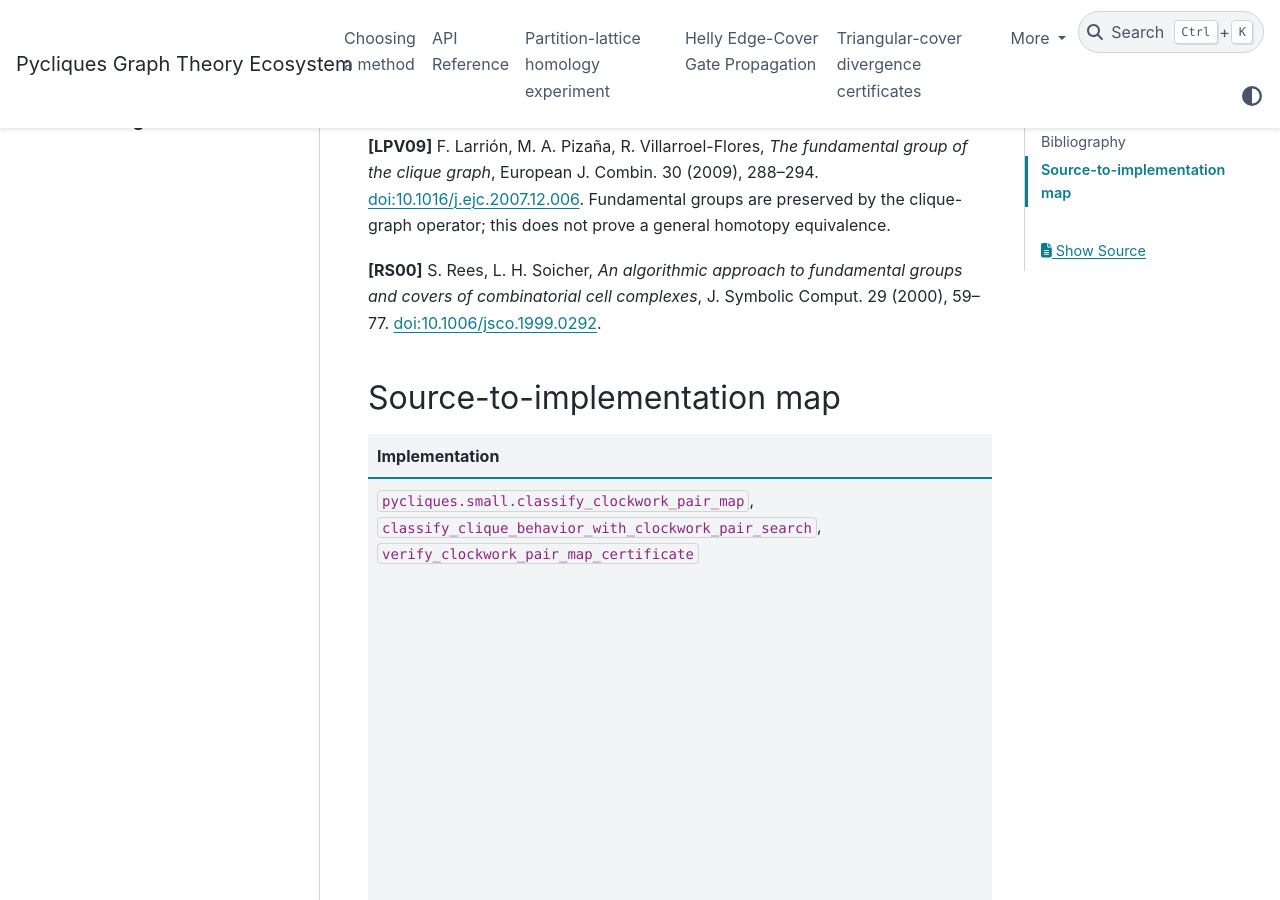
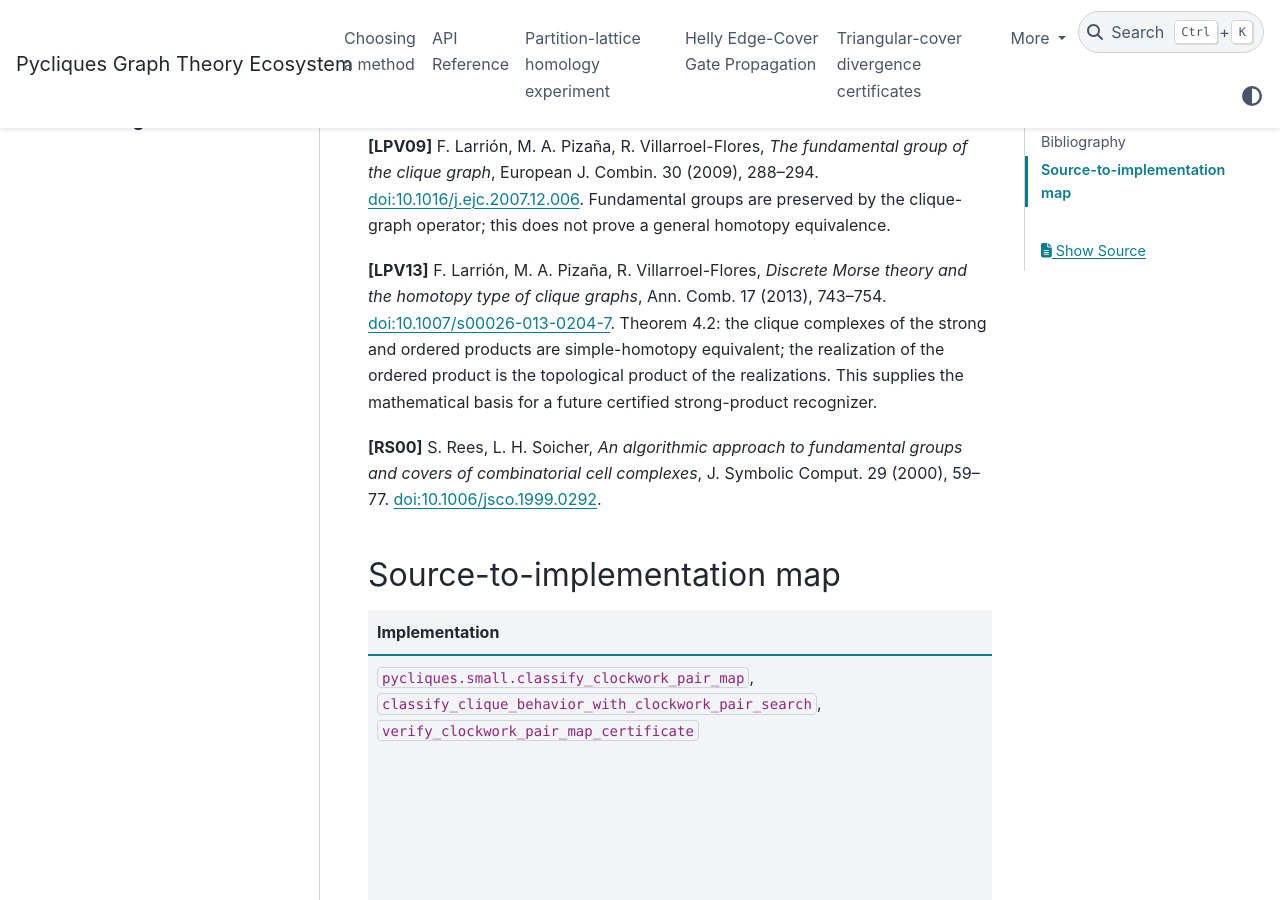
Before and after one commit to rvf0068/pycliques-project, a Sphinx documentation site: the page built from docs/references.rst, in a window 1280 px wide and 900 px high, scrolled down 866 px. Built offline with Sphinx 7.4.7 and the PyData theme 0.15.4, drawn with Linux system fonts in a browser that asks for light colours.

Commit message:
Record LPV13 theorem for planned product recognition

```diff
--- a/docs/references.rst
+++ b/docs/references.rst
@@ -41,6 +41,14 @@ group of the clique graph*, European J. Combin. 30 (2009), 288–294.
 `doi:10.1016/j.ejc.2007.12.006 <https://doi.org/10.1016/j.ejc.2007.12.006>`_.
 Fundamental groups are preserved by the clique-graph operator; this does
 not prove a general homotopy equivalence.
+
+**[LPV13]** F. Larrión, M. A. Pizaña, R. Villarroel-Flores, *Discrete
+Morse theory and the homotopy type of clique graphs*, Ann. Comb. 17 (2013),
+743–754. `doi:10.1007/s00026-013-0204-7 <https://doi.org/10.1007/s00026-013-0204-7>`_.
+Theorem 4.2: the clique complexes of the strong and ordered products
+are simple-homotopy equivalent; the realization of the ordered product
+is the topological product of the realizations. This supplies the
+mathematical basis for a future certified strong-product recognizer.
 
 **[RS00]** S. Rees, L. H. Soicher, *An algorithmic approach to fundamental
 groups and covers of combinatorial cell complexes*, J. Symbolic Comput. 29
```
